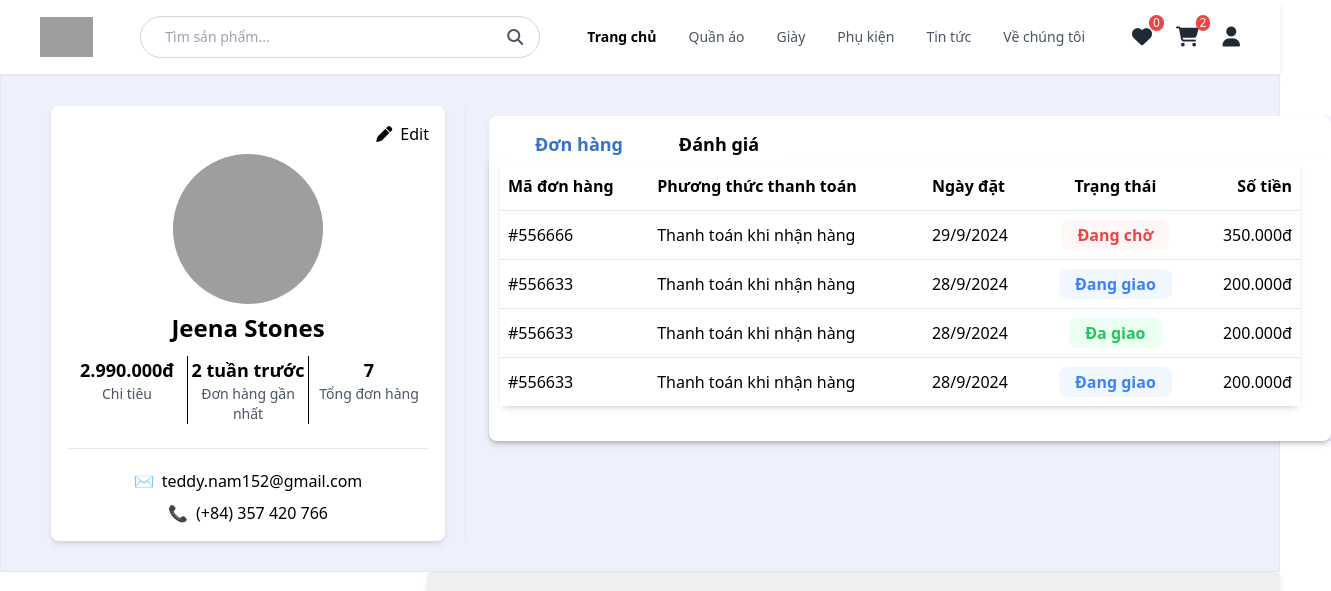
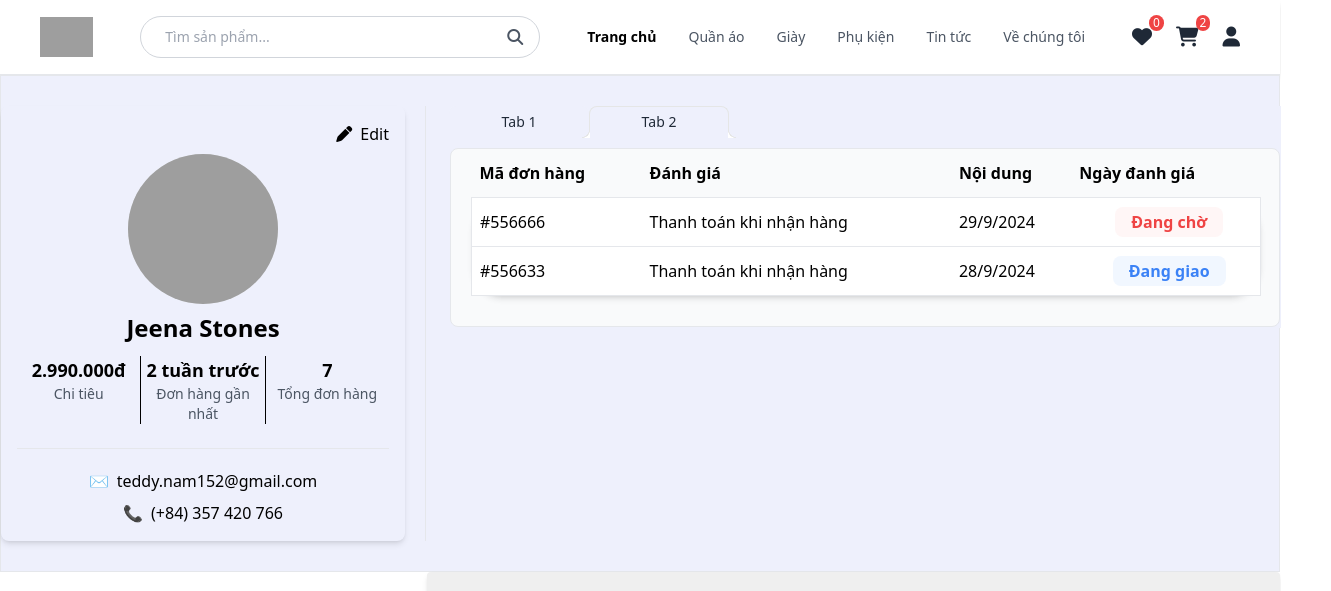
Before and after one commit to adnam152/DATN_FE, a React (Vite) app: page /ca-nhan/thay-doi-thong-tin in a window 1280 px wide. Shown: the top 591 px of the page, 1331 px wide, since content can reach past the window. Built offline with nearby package versions, Linux system fonts and the light colour scheme; grey boxes are pictures that could not be loaded.

Commit message:
fix Profile

```diff
--- /dev/null
+++ b/src/public/pages/Profile/Profile.css
@@ -0,0 +1,3 @@
+tbody{
+    margin-botton:30px
+}
--- a/src/public/pages/Profile/Profile.jsx
+++ b/src/public/pages/Profile/Profile.jsx
@@ -1,10 +1,11 @@
+
 function Profile() {
     return (
         <>
-            <div className="container border bg-[#EEF0FC] w-[1440px] mx-auto ">
-                <div className="container w-[1340px] my-[30px] mx-[50px] flex gril-cols-2">
+            <div className="container border bg-[#EEF0FC]   ">
+                <div className="container w-[1340px]  mx-auto my-[30px] mx-[50px] flex gril-cols-2">
                     {/* Box 1 */}
-                    <div className="w-[450px] bg-white rounded-lg shadow-md p-4 text-center mr-5">
+                    <div className="w-[450px]  rounded-lg shadow-md p-4 text-center mr-5">
                         <div className="flex justify-end text-black  mb-2 rounded-lg items-center">
                             <i className="fa-solid fa-pen pr-2"></i>
                             <p>Edit</p>
@@ -45,21 +46,12 @@ function Profile() {
                     {/* Box  2*/}
 
                     <div className="pl-[23px] border-l">
-                        <div className="   bg-[#EEF0FC]">
-                            <div role="tablist" className="tabs bg-white rounded-lg shadow-md  mt-[10px] mb-[20px] ">
-                                {/* Nút Chi tiết */}
-                                <input
-                                    type="radio"
-                                    name="my_tabs_2"
-                                    role="tab"
-                                    className="tab cursor-pointer py-1 px-6 min-w-[140px] ml-[20px] mt-[10px] font-bold  bg-white text-[#3771C8]   text-lg  rounded-lg hover:bg-gray-100 "
-                                    aria-label="Đơn hàng"
-                                    defaultChecked
-                                />
-                                <div role="tabpanel" className="tab-content rounded-b-lg shadow-md py-1 ">
-                                    <div className=" w-[800px] ml-[10px] mr-[30px] mb-[30px] rounded-b-lg shadow-md  ">
 
-                                        <table className="w-full bg-white  rounded-lg  ">
+                            <div role="tablist" className="tabs tabs-lifted bg-[#EEF0FC]">
+                                <input style={{ width: '140px', backgroundColor: '#EEF0FC' }} type="radio" name="my_tabs_2" role="tab" className="tab" aria-label="Tab 1" />
+                                <div role="tabpanel" className="tab-content   rounded-box  bg-[#EEF0FC] p-[24px-48px-24px-0px] ">
+                                    <div className="w-[830px] border mt-[10px]  bg-[#F9FAFB]  rounded-lg ">
+                                        <table className="w-[790px] mb-[30px] ml-[20px]  rounded-lg  ">
                                             <thead className="">
                                                 <tr className=" border-b py-[10px]">
                                                     <th className="text-left text-[black] py-3  pl-2">Mã đơn hàng</th>
@@ -69,67 +61,88 @@ function Profile() {
                                                     <th className="text-right text-[black] py-3 pr-2">Số tiền</th>
                                                 </tr>
                                             </thead>
-                                            <tbody className="bg-white  rounded-lg mb-5 ">
+                                            <tbody className="   bg-white  shadow-md  ">
                                                 <tr className="border-b">
                                                     <td className="py-3  text-[black] pl-2">#556666</td>
                                                     <td className="py-3  text-[black]">Thanh toán khi nhận hàng</td>
                                                     <td className="py-3  text-[black]">29/9/2024</td>
-                                                    <td className="py-3 text-[black] text-center rounded-b-lg">
+                                                    <td className="py-3 text-[black] text-center ">
                                                         <span className="bg-[#FFF6F6] font-bold text-red-500 rounded-lg px-4 py-1 ">Đang chờ</span></td>
                                                     <td className="text-right py-3  text-[black] pr-2">350.000đ</td>
                                                 </tr>
-                                                <tr className="border-b mb-5">
+                                                <tr className="border-b ">
                                                     <td className="py-3  text-[black]  pl-2">#556633</td>
                                                     <td className="py-3  text-[black]">Thanh toán khi nhận hàng</td>
                                                     <td className="py-3  text-[black]">28/9/2024</td>
-                                                    <td className="py-3  text-[black] text-center rounded-b-lg">
+                                                    <td className="py-3  text-[black] text-center ">
                                                         <span className="bg-[#F1F7FF] font-bold text-blue-500 rounded-lg px-4 py-1 ">Đang giao</span></td>
                                                     <td className="text-right py-3  text-[black] pr-2">200.000đ</td>
                                                 </tr>
-                                                <tr className="border-b mb-5">
+                                                <tr className="border-b ">
                                                     <td className="py-3  text-[black]  pl-2">#556633</td>
                                                     <td className="py-3  text-[black]">Thanh toán khi nhận hàng</td>
                                                     <td className="py-3  text-[black]">28/9/2024</td>
-                                                    <td className="py-3  text-[black] text-center rounded-b-lg">
+                                                    <td className="py-3  text-[black] text-center ">
                                                         <span className="bg-[#EAFFF0] font-bold text-green-500 rounded-lg px-4 py-1">Đa giao</span></td>
                                                     <td className="text-right py-3  text-[black] pr-2">200.000đ</td>
                                                 </tr>
-                                                <tr className=" mb-5">
+                                                <tr className=" mb-15">
                                                     <td className="py-3  text-[black]  pl-2">#556633</td>
                                                     <td className="py-3  text-[black]">Thanh toán khi nhận hàng</td>
                                                     <td className="py-3  text-[black]">28/9/2024</td>
-                                                    <td className="py-3  text-[black] text-center rounded-b-lg">
+                                                    <td className="py-3  text-[black] text-center ">
                                                         <span className="bg-[#F1F7FF] font-bold text-blue-500 rounded-lg px-4 py-1">Đang giao</span></td>
                                                     <td className="text-right py-3  text-[black] pr-2">200.000đ</td>
                                                 </tr>
-
                                             </tbody>
                                         </table>
-
-
-
                                     </div>
                                 </div>
-
-                                {/* Nút Đánh giá */}
                                 <input
+                                    style={{ width: '140px', backgroundColor: '#EEF0FC' }}
                                     type="radio"
                                     name="my_tabs_2"
                                     role="tab"
-                                    className="tab cursor-pointer py-1 px-6 min-w-[140px] mt-[10px]  bg-white text-black font-semibold text-lg   rounded-lg hover:bg-gray-100 "
-                                    aria-label="Đánh giá"
-                                />
-                                <div role="tabpanel" className="tab-content bg-white   rounded-b-lg p-6 hidden">
-                                    <td className="py-3  text-[black] text-center "><span className="text-[#00AB8A] rounded px-[18px] py-[4px] bg-[gray]">Đã giao</span></td>
-                                </div>
+                                    className="tab"
+                                    aria-label="Tab 2"
+                                    defaultChecked />
+                                    <div role="tabpanel" className="tab-content bg-[##EEF0FC]  rounded-box p-[24px-48px-24px-0px]">
+                                        <div className="w-[830px] mt-[10px] border bg-[#F9FAFB]  rounded-lg ">
+                                            <table className="w-[790px] mb-[30px] ml-[20px] rounded-lg  ">
+                                                <thead className="">
+                                                    <tr className=" border-b py-[10px]">
+                                                        <th className="text-left text-[black] py-3  pl-2">Mã đơn hàng</th>
+                                                        <th className="text-left text-[black] py-3">Đánh giá</th>
+                                                        <th className="text-left text-[black] py-3">Nội dung </th>
+                                                        <th className="text-left text-[black] py-3">Ngày đanh giá</th>
 
+                                                    </tr>
+                                                </thead>
+                                                <tbody style={{ borderRadius: '30px' }} className=" bg-white border shadow-md ">
+                                                    <tr className="border-b">
+                                                        <td className="py-3  text-[black] pl-2">#556666</td>
+                                                        <td className="py-3  text-[black]">Thanh toán khi nhận hàng</td>
+                                                        <td className="py-3  text-[black]">29/9/2024</td>
+                                                        <td className="py-3 text-[black] text-center ">
+                                                            <span className="bg-[#FFF6F6] font-bold text-red-500 rounded-lg px-4 py-1 ">Đang chờ</span></td>
 
+                                                    </tr>
+                                                    <tr className="border-b ">
+                                                        <td className="py-3  text-[black]  pl-2">#556633</td>
+                                                        <td className="py-3  text-[black]">Thanh toán khi nhận hàng</td>
+                                                        <td className="py-3  text-[black]">28/9/2024</td>
+                                                        <td className="py-3  text-[black] text-center ">
+                                                            <span className="bg-[#F1F7FF] font-bold text-blue-500 rounded-lg px-4 py-1 ">Đang giao</span></td>
+                                                    </tr>
 
+                                                </tbody>
+                                            </table>
+
+                                        </div>
+                                    </div>
                             </div>
-                        </div>
+
                     </div>
-
-
                 </div>
             </div>
         </>
--- /dev/null
+++ b/src/public/pages/Profile/afsd.jsx
@@ -0,0 +1,47 @@
+<table className="w-[790px]   rounded-lg  ">
+<thead className="">
+    <tr className=" border-b py-[10px]">
+        <th className="text-left text-[black] py-3  pl-2">Mã đơn hàng</th>
+        <th className="text-left text-[black] py-3">Phương thức thanh toán</th>
+        <th className="text-left text-[black] py-3">Ngày đặt</th>
+        <th className="text-center text-[black] py-3">Trạng thái</th>
+        <th className="text-right text-[black] py-3 pr-2">Số tiền</th>
+    </tr>
+</thead>
+<tbody className=" bg-blue-300  rounded-lg  ">
+    <tr className="border-b">
+        <td className="py-3  text-[black] pl-2">#556666</td>
+        <td className="py-3  text-[black]">Thanh toán khi nhận hàng</td>
+        <td className="py-3  text-[black]">29/9/2024</td>
+        <td className="py-3 text-[black] text-center ">
+            <span className="bg-[#FFF6F6] font-bold text-red-500 rounded-lg px-4 py-1 ">Đang chờ</span></td>
+        <td className="text-right py-3  text-[black] pr-2">350.000đ</td>
+    </tr>
+    <tr className="border-b ">
+        <td className="py-3  text-[black]  pl-2">#556633</td>
+        <td className="py-3  text-[black]">Thanh toán khi nhận hàng</td>
+        <td className="py-3  text-[black]">28/9/2024</td>
+        <td className="py-3  text-[black] text-center ">
+            <span className="bg-[#F1F7FF] font-bold text-blue-500 rounded-lg px-4 py-1 ">Đang giao</span></td>
+        <td className="text-right py-3  text-[black] pr-2">200.000đ</td>
+    </tr>
+    <tr className="border-b ">
+        <td className="py-3  text-[black]  pl-2">#556633</td>
+        <td className="py-3  text-[black]">Thanh toán khi nhận hàng</td>
+        <td className="py-3  text-[black]">28/9/2024</td>
+        <td className="py-3  text-[black] text-center ">
+            <span className="bg-[#EAFFF0] font-bold text-green-500 rounded-lg px-4 py-1">Đa giao</span></td>
+        <td className="text-right py-3  text-[black] pr-2">200.000đ</td>
+    </tr>
+    <tr className=" mb-15">
+        <td className="py-3  text-[black]  pl-2">#556633</td>
+        <td className="py-3  text-[black]">Thanh toán khi nhận hàng</td>
+        <td className="py-3  text-[black]">28/9/2024</td>
+        <td className="py-3  text-[black] text-center ">
+            <span className="bg-[#F1F7FF] font-bold text-blue-500 rounded-lg px-4 py-1">Đang giao</span></td>
+        <td className="text-right py-3  text-[black] pr-2">200.000đ</td>
+    </tr>
+
+
+</tbody>
+</table>
```
